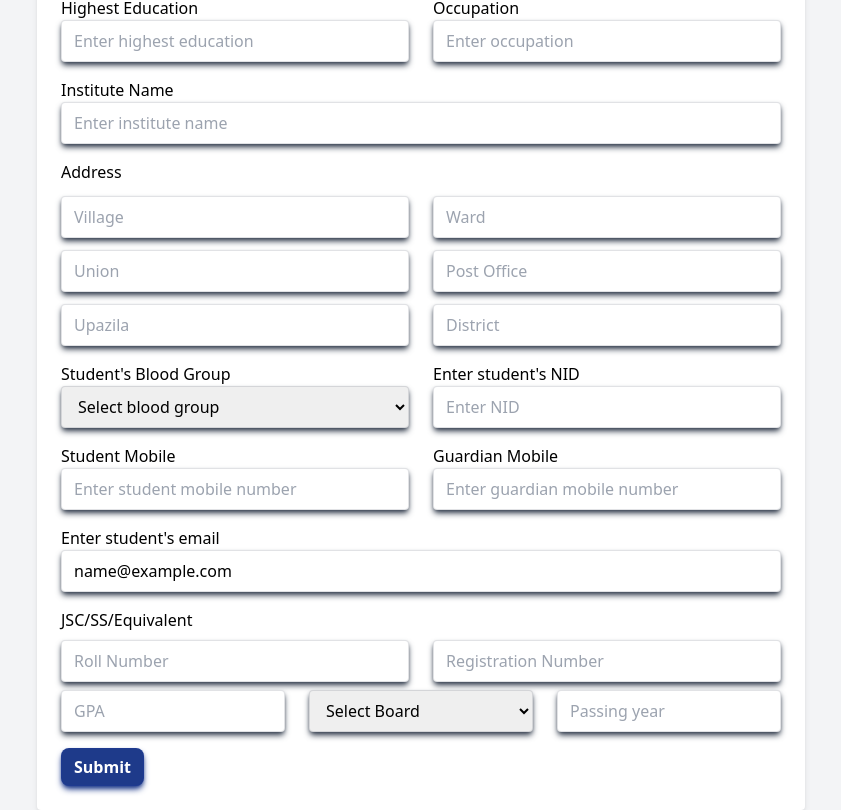
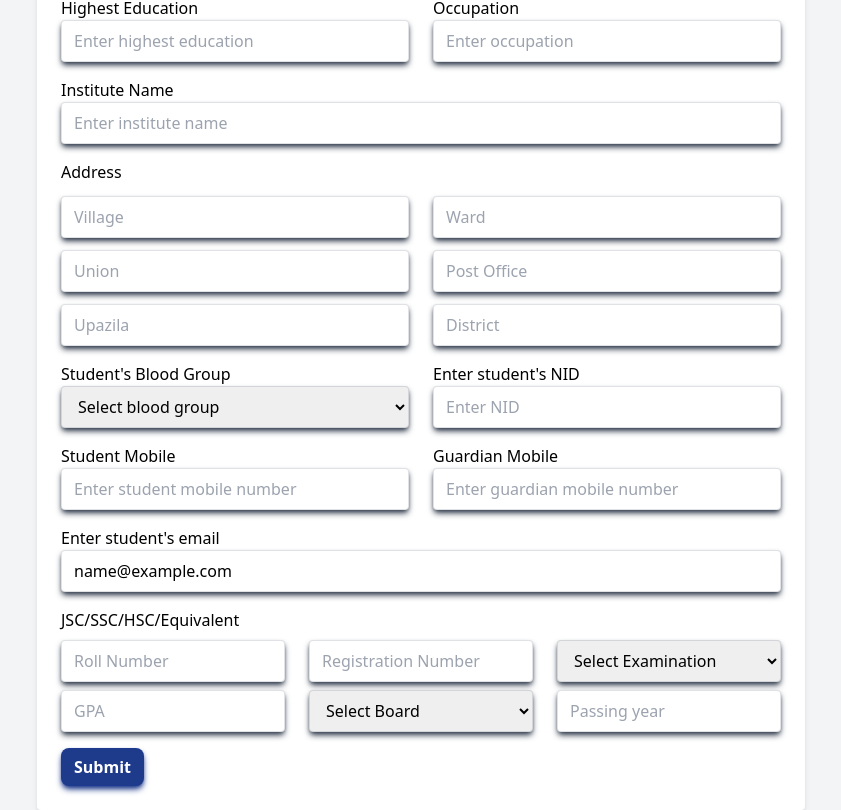
Before and after one commit to nazmul-nhb/student-sync, a Vue app in the folder client/: page / in a window 1280 px wide. Shown: the part 782-1592 px from the top of the page, without its empty margins (219-1060 px from the left). Built offline with nearby package versions, Linux system fonts and the light colour scheme; no server answers; sample sign-in values are in the browser's storage; what @tanstack/vue-query, notiflix would draw is missing.

Commit message:
added an extra field examination

```diff
--- a/client/src/components/StudentForm.vue
+++ b/client/src/components/StudentForm.vue
@@ -298,7 +298,7 @@
 
         <!-- JSC/SS/Equivalent Education -->
         <div class="input-div space-y-2">
-          <label for="minimumEducation" class="label">JSC/SS/Equivalent</label>
+          <label for="minimumEducation" class="label">JSC/SSC/HSC/Equivalent</label>
           <div class="group-inputs">
             <input
               type="text"
@@ -312,6 +312,15 @@
               placeholder="Registration Number"
               class="input"
             />
+            <select
+              v-model="student.minimumEducation.examination"
+              class="input"
+            >
+              <option value="" disabled>Select Examination</option>
+              <option value="JSC">JSC</option>
+              <option value="SSC">SSC</option>
+              <option value="HSC">HSC</option>
+            </select>
           </div>
           <div class="group-inputs">
             <input
@@ -339,7 +348,9 @@
               id="passingYear"
               type="text"
               v-model="student.minimumEducation.passingYear"
-              @input="handleNumericInput('minimumEducation.passingYear', student)"
+              @input="
+                handleNumericInput('minimumEducation.passingYear', student)
+              "
               placeholder="Passing year"
               class="input"
             />
@@ -409,6 +420,7 @@ const student = reactive<IStudentData>({
   minimumEducation: {
     roll: null,
     registration: null,
+    examination: '',
     GPA: null,
     board: '',
     passingYear: null,
--- a/client/src/types/interfaces.ts
+++ b/client/src/types/interfaces.ts
@@ -73,8 +73,9 @@ export interface IStudentData {
   guardianMobile: string | '';
   studentEmail: string;
   minimumEducation: {
-    roll: string | string | null;
-    registration: string | string | null;
+    roll: string | null;
+    registration: string | null;
+    examination: 'JSC' | 'SSC' | 'HSC' | '';
     GPA: number | null;
     board: TBoard;
     passingYear: string | null;
--- a/client/src/utilities/validation.ts
+++ b/client/src/utilities/validation.ts
@@ -107,8 +107,9 @@ export const validateStudentSchema = z.object({
   minimumEducation: z.object({
     roll: z.string().nullable(),
     registration: z.string().nullable(),
+    examination: z.string().optional(),
     GPA: z.number().nullable(),
     board: z.string().optional(),
-    passingYear: z.number().nullable(),
+    passingYear: z.string().nullable(),
   }),
 });
--- a/client/src/views/DownloadView.vue
+++ b/client/src/views/DownloadView.vue
@@ -138,6 +138,12 @@
             studentData.minimumEducation.registration || 'Not Available'
           }}</span>
         </span>
+        <span class="">
+          <b>Examination: </b>
+          <span>{{
+            studentData.minimumEducation.examination || 'Not Available'
+          }}</span>
+        </span>
       </div>
       <div class="flex items-center justify-between gap-4 flex-wrap">
         <span class="">
@@ -148,6 +154,12 @@
           <b>Board: </b>
           <span>{{
             studentData.minimumEducation.board || 'Not Available'
+          }}</span>
+        </span>
+        <span class="">
+          <b>Passing Year: </b>
+          <span>{{
+            studentData.minimumEducation.passingYear || 'Not Available'
           }}</span>
         </span>
       </div>
```
